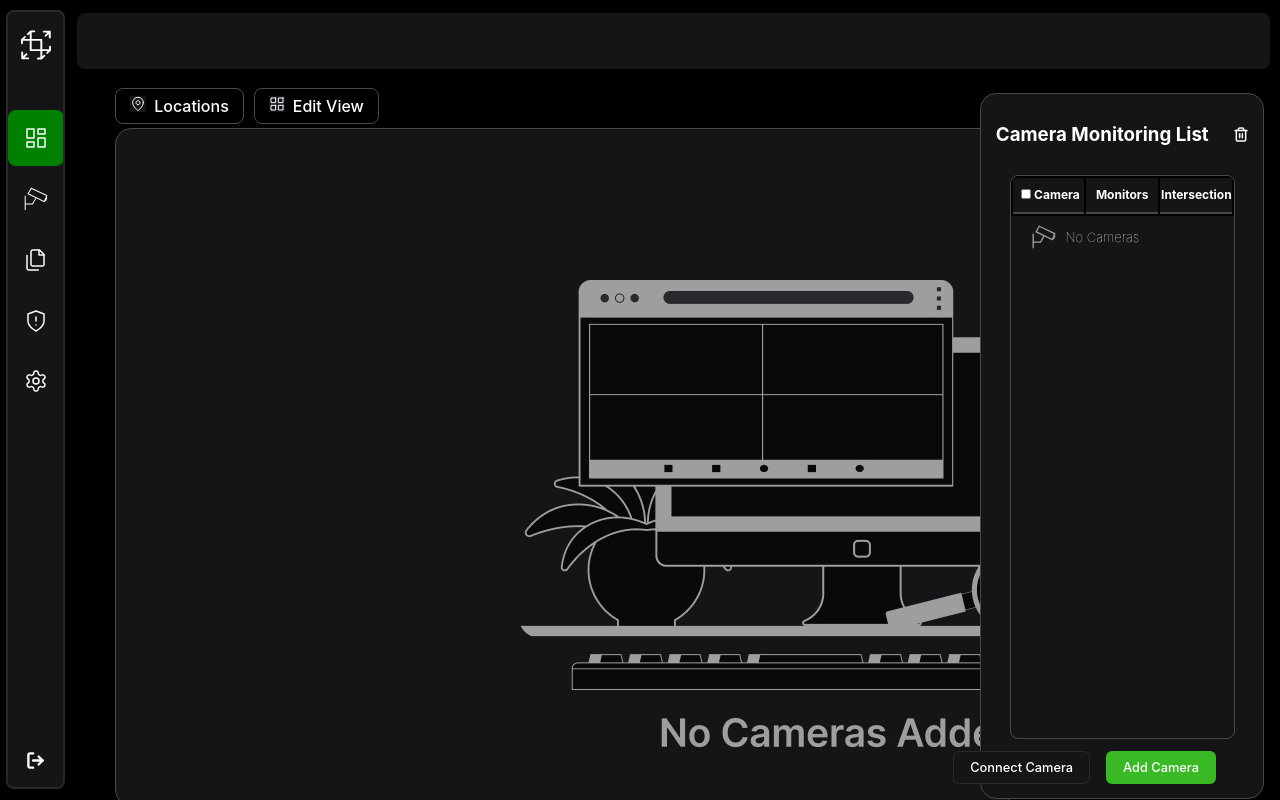
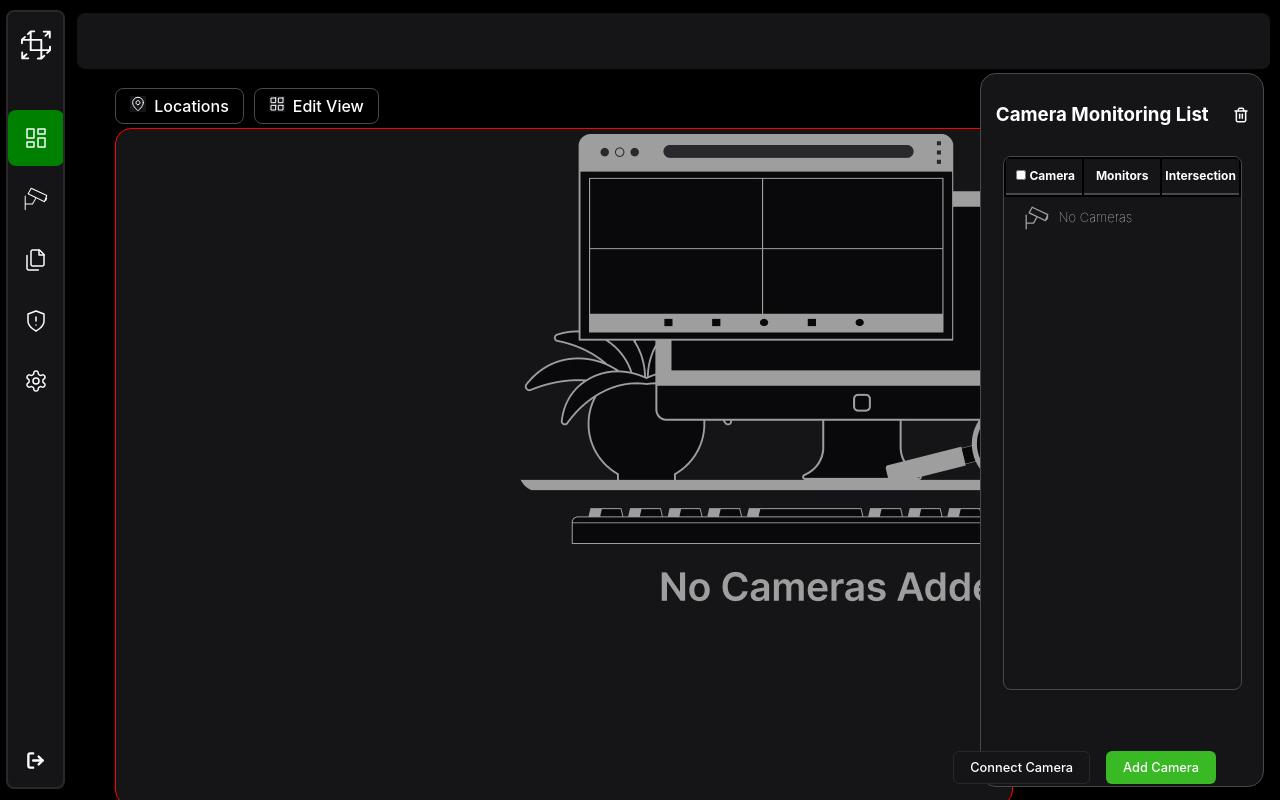
Before and after one commit to hassaan141/Figma-Frontend-React, a React (Create React App) app: page / in a window 1280 px wide. Built offline with nearby package versions, Linux system fonts and the light colour scheme.

Commit message:
mmore commits

```diff
--- a/src/Components/CameraListView/CameraLong.css
+++ b/src/Components/CameraListView/CameraLong.css
@@ -1,13 +1,13 @@
 .eventBox{
   background: #151517;
-  height: 88%;
+  height: 88.8%;
   width: 22%;
   margin-top: 5rem;
   margin-left: 3.5rem;
   border-radius: 1rem;
   position: fixed;
   right: 1rem;
-  top: 0.8rem;
+  bottom: 0.8rem;
   align-items: center;
   justify-content: center;
   border: 1px solid #494949;
@@ -24,11 +24,6 @@
 img{
   background: #151517;
 
-}
-
-.table-container{
-  border: 1px solid #494949;
-  height: 100vh;
 }
 .title{
   background: #151517;
@@ -73,20 +68,16 @@ font-size: 0.8rem;
 
 }
 
-
-.list{
-  height: 70%;
-  width: 90%;
-margin-left: 5%;
-  background-color: #151517;
-}
-
 .table-container {
   color: white;
   border-radius: 8px;
-  width: fit-content;
   margin: auto;
   background-color: #151517;
+  display: block;
+  height: 75%; /* Adjust this value as needed */
+  overflow-y: auto;
+  width: 85%;
+  border: 1px solid #494949;
 
 }
 
@@ -140,15 +131,6 @@ margin-left: 5%;
   background-color: #151517;
 }
 
-
-
-.table-container {
-  display: block;
-  height: 80%; /* Adjust this value as needed */
-  overflow-y: auto;
-  width: 80%;
-}
-
 .table-container thead, .table-container tbody tr {
   display: table;
   width: 100%;
--- a/src/Components/CameraListView/CameraLong.jsx
+++ b/src/Components/CameraListView/CameraLong.jsx
@@ -1,10 +1,13 @@
-import React, { useState } from 'react';
+import React, { useState, useEffect } from 'react';
 import './CameraLong.css';
 import img from './trash-2.svg';
 import cameraicon from './wall-camare.svg';
 import AddCameraModal from "../Camera/CameraModal";
 import greencircle from './greencircle.png';
 import redcircle from './redcircle.png';
+
+import CongestionDetection from '../Congestion/CongestionDetection';
+import { useCongestion } from '../Congestion/CongestionContext'
 import {useData} from '../../send-backend/dataContext'
 
 function CameraLong() {
@@ -12,6 +15,23 @@ function CameraLong() {
   const [rows, setRows] = useState([]);
   const [allChecked, setAllChecked] = useState(false);
   const [showDelete, setShowDelete] = useState(false);
+  const [isCongested, setIsCongested] = useState(false);
+  const { congestionStates } = useCongestion();
+
+
+
+  // useEffect(() => {
+  //   // Assuming there's a way to determine which videoId you're interested in
+  //   const videoId = useCongestion.videoId; // Replace with actual logic
+  //   const videoIsCongested = congestionStates[videoId];
+  //   setIsCongested(videoIsCongested);
+  // }, [congestionStates]);
+
+  // const detectCongestion = () => {
+  //   // Assuming you have logic to detect congestion...
+  //   const congestionDetected = true;
+  //   setIsCongested(congestionDetected);
+  // };
 
   const toggleAddCamera = () => {
     setShowAddCamera(!showAddCamera);
@@ -55,7 +75,9 @@ function CameraLong() {
   };
 
   return (
-    <div className='eventBox'>
+    <>
+    {isCongested && <CongestionDetection videoId= {1} />}
+    <div className='eventBox' style={{ height: isCongested ? '50%' : '89%' }}>
       <div className='heading'>
         <h3 className='title'>Camera Monitoring List</h3>
         <img className='trashimg' onClick={toggleShowDelete} src={img} alt="" />
@@ -119,6 +141,7 @@ function CameraLong() {
         )}
       </div>
     </div>
+    </>
   );
 }
 
--- a/src/Components/Congestion/CongestionDetection.jsx
+++ b/src/Components/Congestion/CongestionDetection.jsx
@@ -2,7 +2,7 @@ import React from 'react';
 import './CongestionDetection.css';
 import alerttriangle from './alert-triangle.png';
 
-function CongestionDetection() {
+function CongestionDetection( { videoId }) {
 
 
   return(
@@ -15,7 +15,7 @@ function CongestionDetection() {
             {/* <img/> */}
         </div>
         <div className= 'cameraNumber'>
-
+          {videoId && <span>Camera ID: {videoId}</span>}
         </div>
         <div className= 'reportNumber'>
 
--- a/src/Components/Video/VideoPlayerTest.css
+++ b/src/Components/Video/VideoPlayerTest.css
@@ -13,50 +13,63 @@
   top: 7.2rem;
   left: 7.2rem;
   height: 84.5%;
+  border: 1px solid red;
+  align-items: center; /* Center items vertically */
+
 }
 
-/* Styling for when only one video is selected */
 .box.video-1 {
   grid-template-columns: 1fr;
   grid-template-rows: 1fr;
 }
 
-/* Styling for when two videos are selected */
 .box.video-2 {
-  grid-template-columns: repeat(2, 1fr); /* Two videos side by side */
-  grid-template-rows: 1fr;
+  grid-template-columns: repeat(2, 1fr); /* Keeps two videos side by side */
+  grid-template-rows: 1fr; /* Single row */
 }
 
-/* Styling for when three videos are selected */
-.box.video-3 {
-  grid-template-columns: repeat(2, 1fr); /* Adjust if you want a different layout */
-  grid-template-rows: repeat(2, 1fr);
-}
-
-/* Styling for when four videos are selected */
-.box.video-4 {
-  grid-template-columns: repeat(2, 1fr);
-  grid-template-rows: repeat(2, 1fr);
-}
 
 .img {
-  /* grid-column: 1 / -1;  */
   margin-left: 25rem;
   margin-top: 8rem;
 }
 
-.video1, .video2, .video3, .video4 {
+
+
+
+.video-container {
+  /* flex: 1 1 45%; */
   position: relative;
-  width: 100%;
-  height: 100%;
+  padding-bottom: 56.25%;
   overflow: hidden;
+  border: 1px solid green;
 }
 
-.video1 video, .video2 video, .video3 video, .video4 video {
+.video-container video {
   position: absolute;
   top: 0;
   left: 0;
   width: 100%;
   height: 100%;
-  object-fit: cover;
+  object-fit: contain;
 }
+
+
+
+
+/* .box.video-2 {
+  grid-template-columns: repeat(2, 1fr);
+  grid-template-rows: 1fr;
+}
+
+
+.box.video-3 {
+  grid-template-columns: repeat(2, 1fr);
+  grid-template-rows: repeat(2, 1fr);
+}
+
+
+.box.video-4 {
+  grid-template-columns: repeat(2, 1fr);
+  grid-template-rows: repeat(2, 1fr);
+}  */
--- a/src/Components/Video/VideoPlayerTest.jsx
+++ b/src/Components/Video/VideoPlayerTest.jsx
@@ -22,13 +22,14 @@ function VideoPlayerTest() {
         )}
 
         {videoSelections.map((isSelected, index) => isSelected && (
-          <div key={index} className={`video video-${selectedVideosCount}`}>
+  <div key={index} className="video-container">
     <video autoPlay muted loop>
       <source src={videoSources[index]} type="video/mp4" />
       Your browser does not support the video tag.
     </video>
   </div>
 ))}
+
       </div>
     </>
   );
--- a/src/Pages/Dashboard.jsx
+++ b/src/Pages/Dashboard.jsx
@@ -6,18 +6,21 @@ import CameraLong from '../Components/CameraListView/CameraLong';
 // import CameraShort from '../Components/CameraListView/CameraShort';
 import Buttons from '../Components/LoneButtons/Buttons'
 import { DataProvider } from '../send-backend/dataContext';
+import { CongestionProvider } from '../Components/Congestion/CongestionContext';
 
 
 function Dashboard() {
   return (
     <div>
     <DataProvider>
+    <CongestionProvider>
     <Top/>
     <Navbar/>
     <Buttons/>
     <VideoPlayerTest/>
     {/* <CameraShort/> */}
     <CameraLong/>
+    </CongestionProvider>
     </DataProvider>
     </div>
   )
```
Lines whose indentation alone changed are shown as unchanged.
